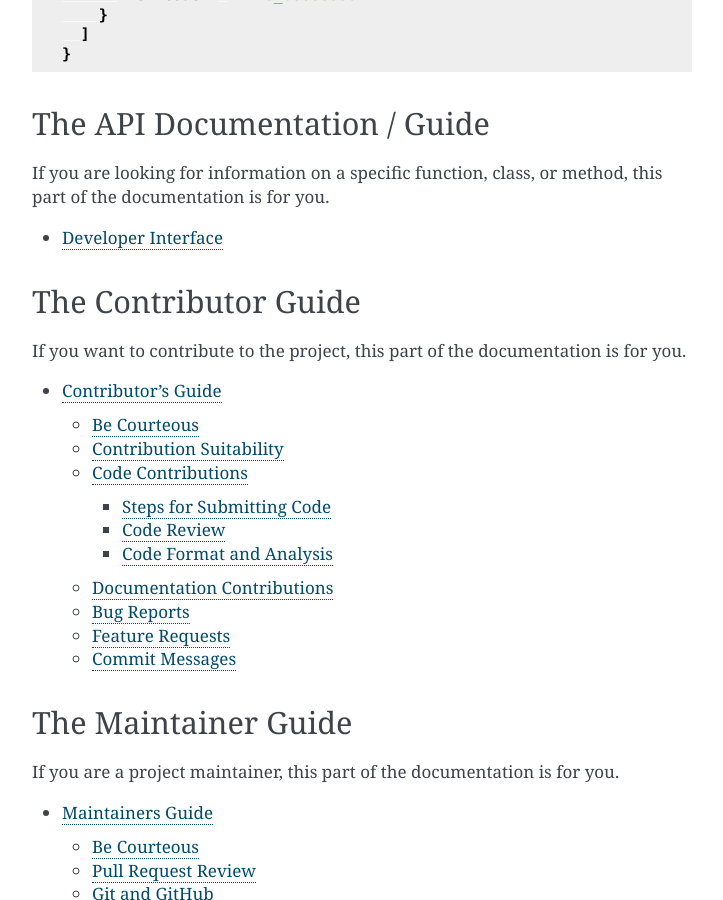
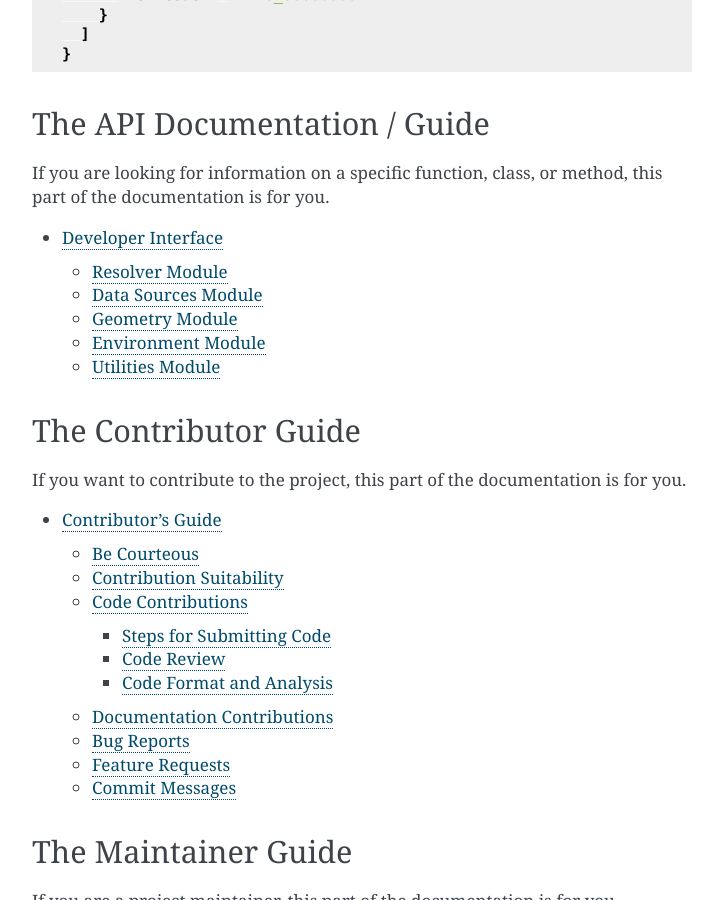
Before and after one commit to clnsmth/geoenvo, a Sphinx documentation site: the page built from docs/source/index.rst, in a window 1280 px wide and 900 px high, scrolled down 4408 px. Shown: the whole window, without its empty margins (388-1111 px from the left). Built offline with Sphinx 7.4.7, drawn with Linux system fonts in a browser that asks for light colours.

Commit message:
docs: declare modules for autodoc to build

```diff
--- a/docs/source/user/api.rst
+++ b/docs/source/user/api.rst
@@ -3,5 +3,32 @@
 Developer Interface
 ===================
 
-.. automodule:: geoenvo
+Resolver Module
+---------------
+
+.. automodule:: geoenvo.resolver
    :members:
+
+Data Sources Module
+-------------------
+
+.. automodule:: geoenvo.data_sources
+   :members:
+
+Geometry Module
+---------------
+
+.. automodule:: geoenvo.geometry
+   :members:
+
+Environment Module
+------------------
+
+.. automodule:: geoenvo.environment
+   :members:
+
+Utilities Module
+----------------
+
+.. automodule:: geoenvo.utilities
+   :members:
```
